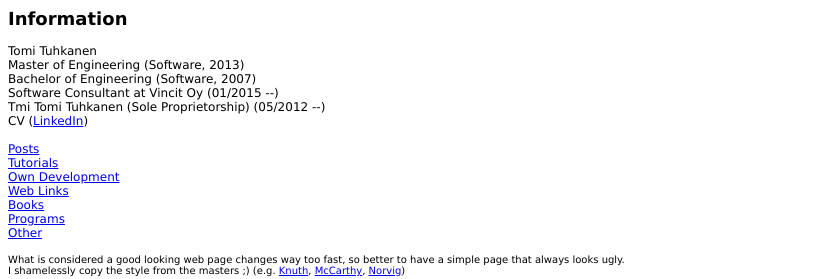
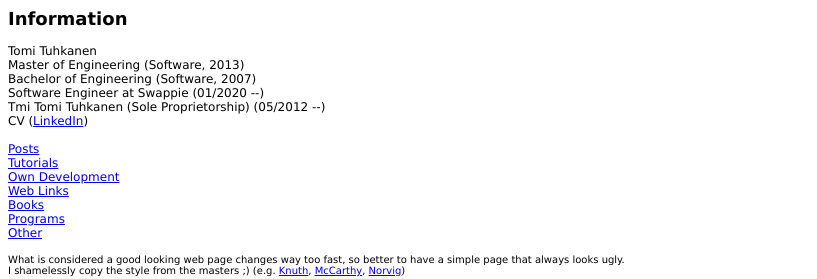
Before and after one commit to ttu/ttu.github.io, a Jekyll site: the page index.html, which Jekyll copies as it is, in a window 1280 px wide and 900 px high. Shown: the top 279 px of the window, without its empty margins (0-817 px from the left). Built offline with Jekyll 4.4.1, drawn with Linux system fonts in a browser that asks for light colours.

Commit message:
Update work from homepage

```diff
--- a/index.html
+++ b/index.html
@@ -48,7 +48,7 @@
 		Tomi Tuhkanen<br/>
 		Master of Engineering (Software, 2013)<br/>
 		Bachelor of Engineering (Software, 2007)<br/>
-		Software Consultant at Vincit Oy (01/2015 --)<br/>
+		Software Engineer at Swappie (01/2020 --)<br/>
 		Tmi Tomi Tuhkanen (Sole Proprietorship) (05/2012 --)<br/>
 		CV (<a href="https://www.linkedin.com/in/tomitu/">LinkedIn</a>)<br/>
 		<br/>
```
